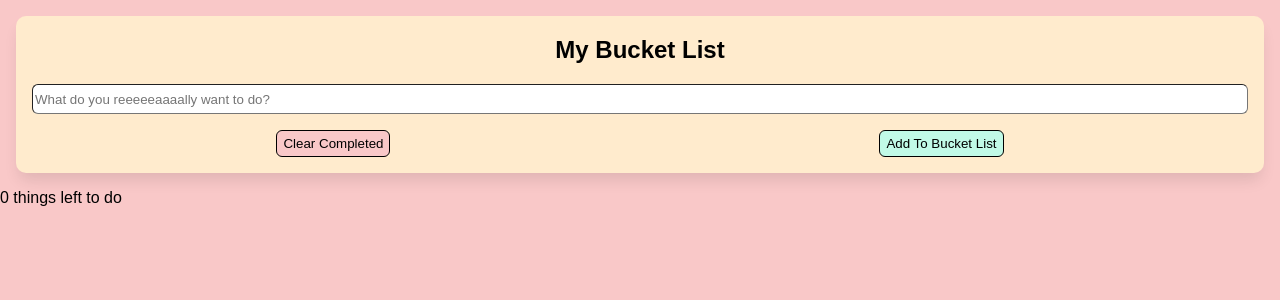
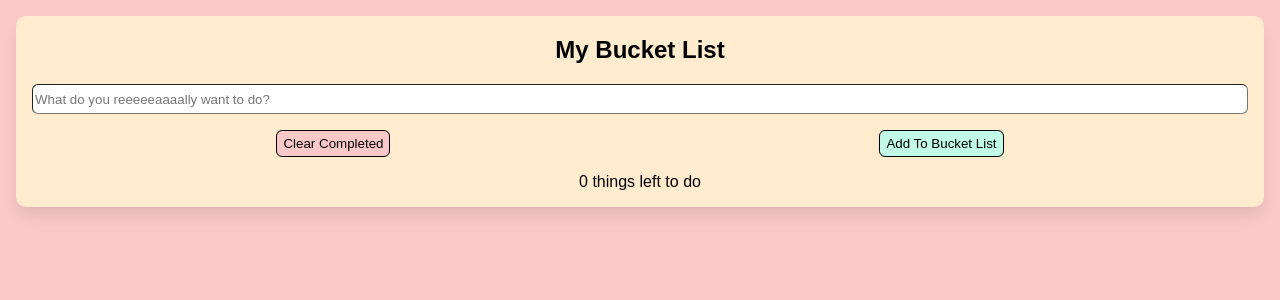
Before and after one commit to coolusername244/react-bucket-list, a React (Vite) app: page / in a window 1280 px wide. Shown: the top 300 px of the page. Built offline with nearby package versions, Linux system fonts and the light colour scheme.

Commit message:
style(div): moved the remaining count to inside the form div

```diff
--- a/src/App.css
+++ b/src/App.css
@@ -37,3 +37,8 @@
 .submit {
     background-color: #c1fae7;
 }
+
+.remaining {
+    text-align: center;
+    margin-top: 1em;
+}
--- a/src/App.jsx
+++ b/src/App.jsx
@@ -58,8 +58,10 @@ function App() {
           <button onClick={handleClearActivities} className='user-form__button clear'>Clear Completed</button>
           <button type='submit' onClick={handleAddActivity} className='user-form__button submit'>Add To Bucket List</button>
         </div>
+        <div className='remaining'>
+          {count} things left to do
+        </div>
       </form>
-      <div>{count} things left to do</div>
       <BucketList activities={activities} toggleActivity={toggleActivity}/>
     </>
   )
```
